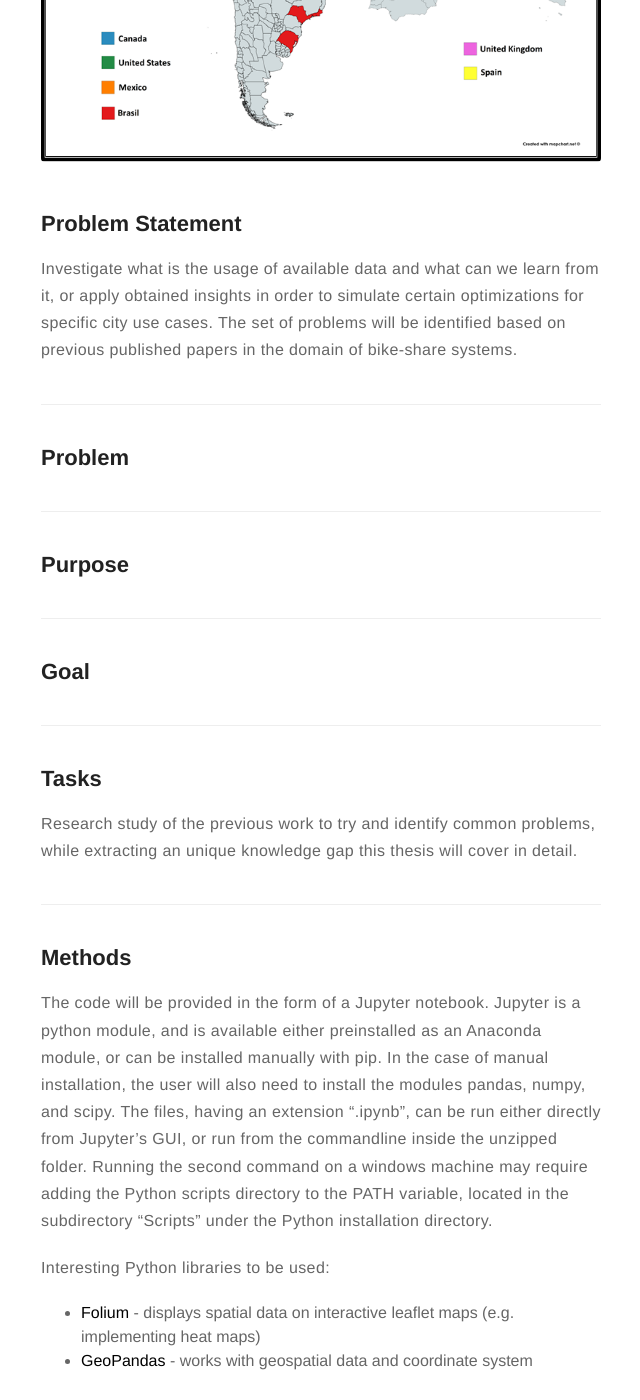
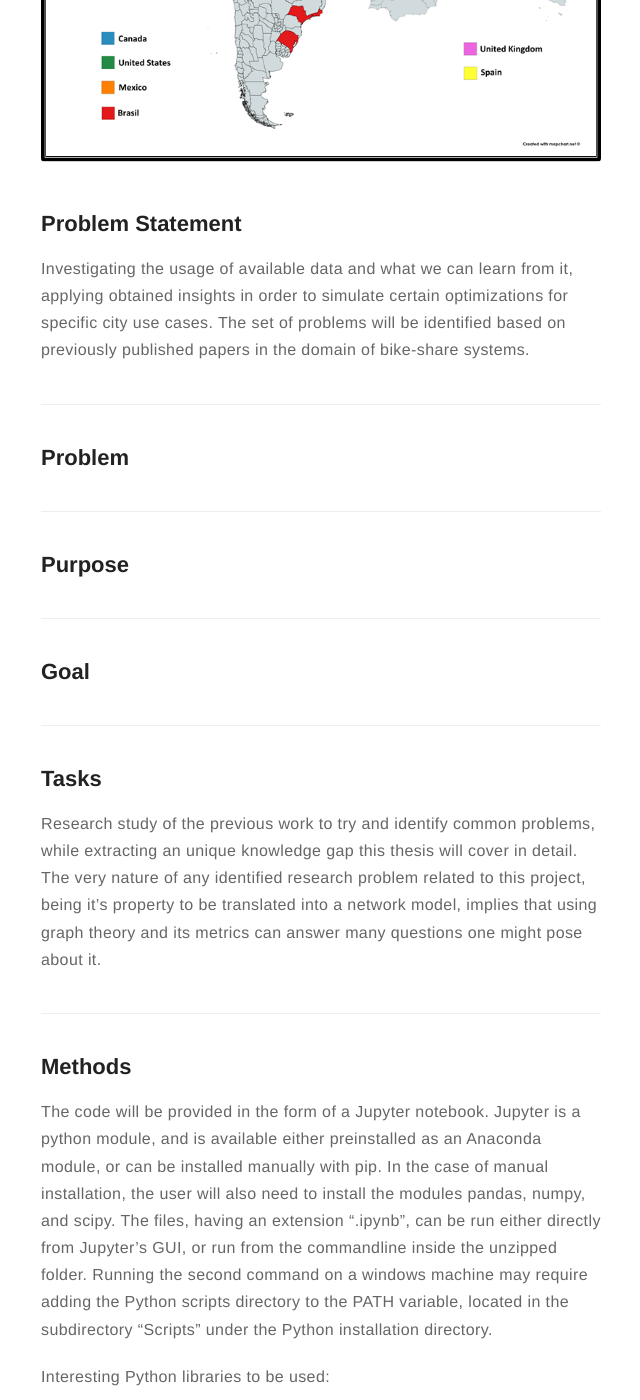
Before and after one commit to dljubenk/dljubenk.github.io, a Jekyll site: the page built from _posts/2019-02-01-project-description.markdown, in a window 1280 px wide and 1400 px high, scrolled down 2353 px. Shown: the whole window, without its empty margins (319-959 px from the left). Built offline with Jekyll 4.4.1, drawn with Linux system fonts in a browser that asks for light colours; comment, search, counter and statistics services are not loaded; some of the changed text lies outside the part shown.

Commit message:
Update 2019-02-01-project-description.markdown

```diff
--- a/_posts/2019-02-01-project-description.markdown
+++ b/_posts/2019-02-01-project-description.markdown
@@ -60,7 +60,7 @@ Datasets taken into consideration were collected from bike sharing systems corre
 
 ## Problem Statement
 
-Investigate what is the usage of available data and what can we learn from it, or apply obtained insights in order to simulate certain optimizations for specific city use cases. The set of problems will be identified based on previous published papers in the domain of bike-share systems.
+Investigating the usage of available data and what we can learn from it, applying obtained insights in order to simulate certain optimizations for specific city use cases. The set of problems will be identified based on previously published papers in the domain of bike-share systems.
 
 ---
 
@@ -79,6 +79,7 @@ Investigate what is the usage of available data and what can we learn from it, o
 ## Tasks
 
 Research study of the previous work to try and identify common problems, while extracting an unique knowledge gap this thesis will cover in detail.
+The very nature of any identified research problem related to this project, being it's property to be translated into a network model, implies that using graph theory and its metrics can answer many questions one might pose about it.
 
 ---
 
```
Also changed, not shown: other parts of _posts/2019-02-01-project-description.markdown (+1 -1 lines).
